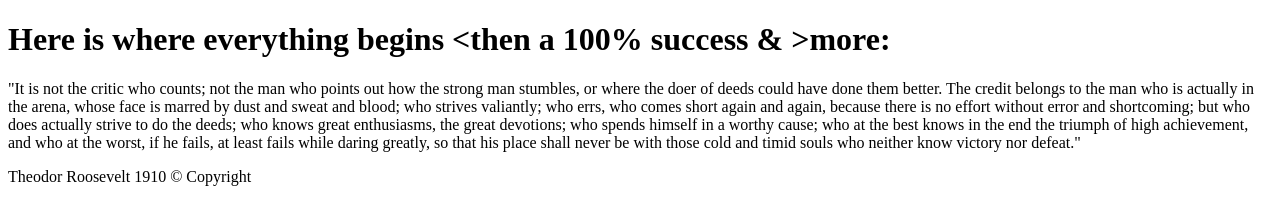
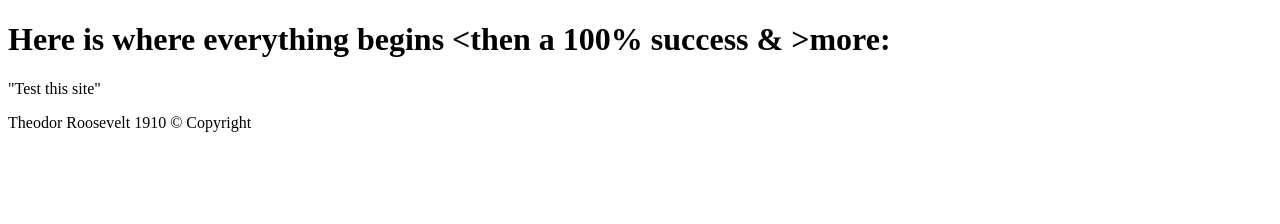
Before and after one commit to arturojsx/MyCourseraSite, a plain HTML site: page index.html in a window 1280 px wide. Drawn offline with Linux system fonts and the light colour scheme.

Commit message:
New changes

```diff
--- a/index.html
+++ b/index.html
@@ -7,7 +7,7 @@
 <body>
 <h1>Here is where everything begins &lt;then a 100% success &amp; &gt;more:</h1>
 <p>
-  &quot;It is not the critic who counts; not the man who points out how the strong man stumbles, or where the doer of deeds could have done them better. The credit belongs to the man who is actually in the arena, whose face is marred by dust and sweat and blood; who strives valiantly; who errs, who comes short again and again, because there is no effort without error and shortcoming; but who does actually strive to do the deeds; who knows great enthusiasms, the great devotions; who spends himself in a worthy cause; who at the best knows in the end the triumph of high achievement, and who at the worst, if he fails, at least fails while daring greatly, so that his place shall never be with those cold and timid souls who neither know victory&nbsp;nor&nbsp;defeat.&quot;
+  &quot;Test this site&quot;
 </p>
 <p>Theodor Roosevelt 1910  &copy; Copyright</p>
 </body>
```
Also changed, not shown: 1 other file.
